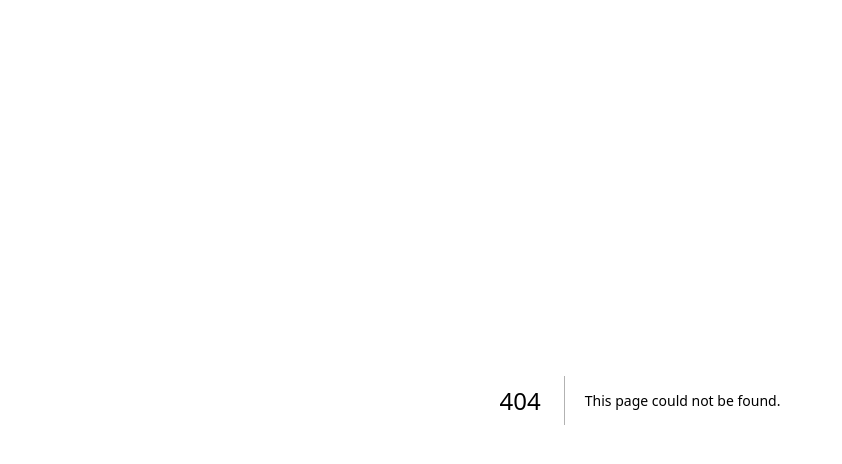
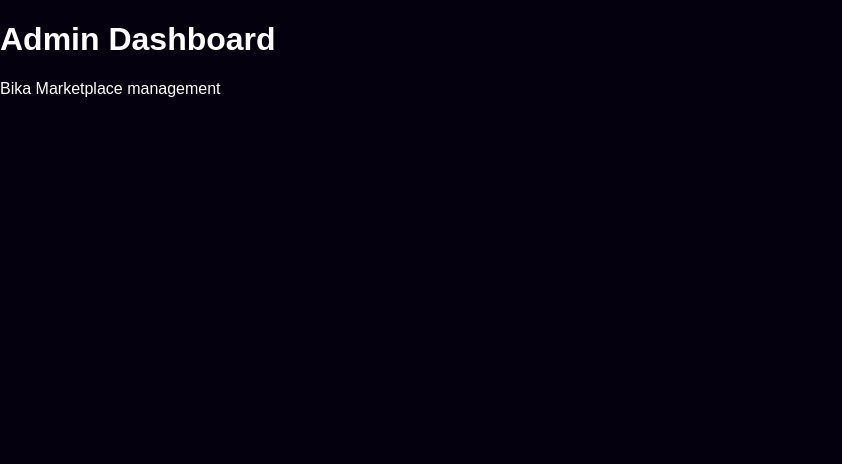
Before and after one commit to OfficialBika/Bika-Marketplace-, a Next.js app in the folder frontend/: page /admin in a window 1280 px wide. Before the commit this address had no page. Shown: the top 464 px of the page, without its empty margins (0-842 px from the left). Built offline with nearby package versions, Linux system fonts and the light colour scheme.

Commit message:
Add frontend admin page from Bika Marketplace v28 ZIP

```diff
--- /dev/null
+++ b/frontend/app/admin/page.tsx
@@ -0,0 +1,3 @@
+export default function Page(){
+ return <main className="home"><h1>Admin Dashboard</h1><p>Bika Marketplace management</p></main>
+}
```
